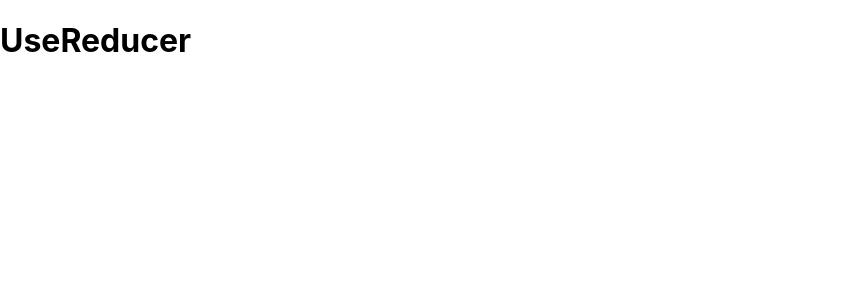
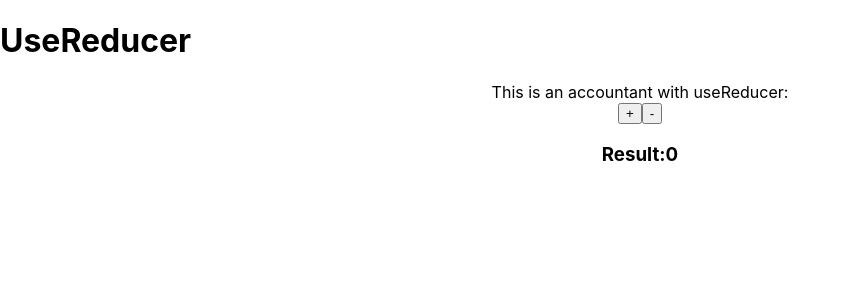
Before and after one commit to mdominguez56/react-redux, a React (Create React App) app: page / in a window 1280 px wide. Shown: the top 300 px of the page, without its empty margins (0-848 px from the left). Built offline with nearby package versions, Linux system fonts and the light colour scheme.

Commit message:
add first useReducer

```diff
--- a/src/App.js
+++ b/src/App.js
@@ -1,9 +1,11 @@
 import "./App.css";
+import Count from "./Component/UseReducerCourse/Count";
 
 function App() {
   return (
     <div>
       <h1>UseReducer</h1>
+      <Count />
     </div>
   );
 }
--- a/src/Component/UseReducerCourse/Count.jsx
+++ b/src/Component/UseReducerCourse/Count.jsx
@@ -1,7 +1,34 @@
-import React from "react";
+import { useState, useReducer } from "react";
+
+const initialState = { count: 0 };
+
+function reducer(state, action) {
+  switch (action.type) {
+    case "INCREMENT":
+      return { count: state.count + 1 };
+    case "DECREMENT":
+      return { count: state.count - 1 };
+    default:
+      return state;
+  }
+}
 
 const Count = () => {
-  return <div>This is an accountant:</div>;
+  // const [count, setCount] = useState(0);
+  const [state, dispatch] = useReducer(reducer, initialState);
+
+  const add = () => dispatch({ type: "INCREMENT" });
+  const subtract = () => dispatch({ type: "DECREMENT" });
+  return (
+    <div style={{ textAlign: "center" }}>
+      This is an accountant with useReducer:
+      <nav>
+        <button onClick={add}>+</button>
+        <button onClick={subtract}>-</button>
+      </nav>
+      <h3>Result:{state.count}</h3>
+    </div>
+  );
 };
 
 export default Count;
```
Also changed, not shown: 1 other file (tests, documents, lock files or other folders).
